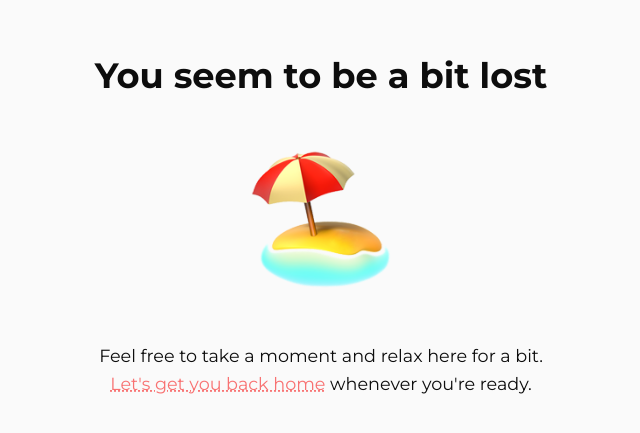
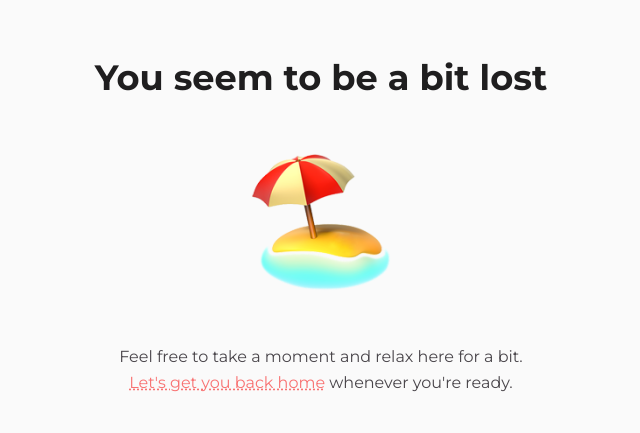
Before and after one commit to brenttimmermans/four-oh-four, a plain HTML site: page index.html in a window 1280 px wide. Shown: the part 177-610 px from the top of the page, without its empty margins (319-959 px from the left). Drawn offline with Linux system fonts and the light colour scheme.

Commit message:
🗑️ minor clean up

```diff
--- a/index.html
+++ b/index.html
@@ -1,19 +1,23 @@
-<!DOCTYPE html>
-<html>
+<!doctype html>
+<html lang="en">
   <head>
     <meta charset="UTF-8" />
     <meta name="viewport" content="width=device-width, initial-scale=1" />
+
+    <title>404 - Not Found</title>
+
     <link rel="icon" type="image/png" href="favicon.ico" />
     <link rel="stylesheet" href="styles.css" />
-    <title>404 - Not Found</title>
   </head>
   <body>
     <main>
       <h1>You seem to be a bit lost</h1>
+
       <img src="beach.png" alt="beach with umbrella" />
+
       <p>Feel free to take a moment and relax here for a bit.</p>
       <p>
-        <a href="https://brenttimmermans.com">Let&apos;s get you back home</a>
+        <a href="https://brenttimmermans.dev">Let&apos;s get you back home</a>
         whenever you&apos;re ready.
       </p>
     </main>
--- a/styles.css
+++ b/styles.css
@@ -1,4 +1,11 @@
 @import url("https://fonts.googleapis.com/css2?family=Montserrat:wght@400;700&display=swap");
+
+:root {
+  --color-bg: hsl(0, 0%, 98%);
+  --color-heading: hsl(286, 2%, 12%);
+  --color-text: hsl(286, 3%, 28%);
+  --color-link: hsl(0, 91%, 71%);
+}
 
 html,
 body {
@@ -8,8 +15,7 @@ body {
 body {
   font-family: "Montserrat", sans-serif;
   line-height: 1.6;
-  background-color: hsl(0, 0%, 98%);
-  color: hsl(0, 0%, 5%);
+  background-color: var(--color-bg);
   position: relative;
   margin: 0 25px;
 }
@@ -30,10 +36,12 @@ p {
 
 h1 {
   font-size: 2.2rem;
+  color: var(--color-heading);
 }
 
 p {
-  font-size: 1.1rem;
+  font-size: 1rem;
+  color: var(--color-text);
 }
 
 img {
@@ -43,6 +51,6 @@ img {
 }
 
 a {
-  color: hsl(0, 91%, 71%);
+  color: var(--color-link);
   text-decoration-style: dotted;
 }
```
Also changed, not shown: package.json (deleted, +0 -7 lines), README.md, screenshot.jpeg (added), screenshot.png (deleted).
